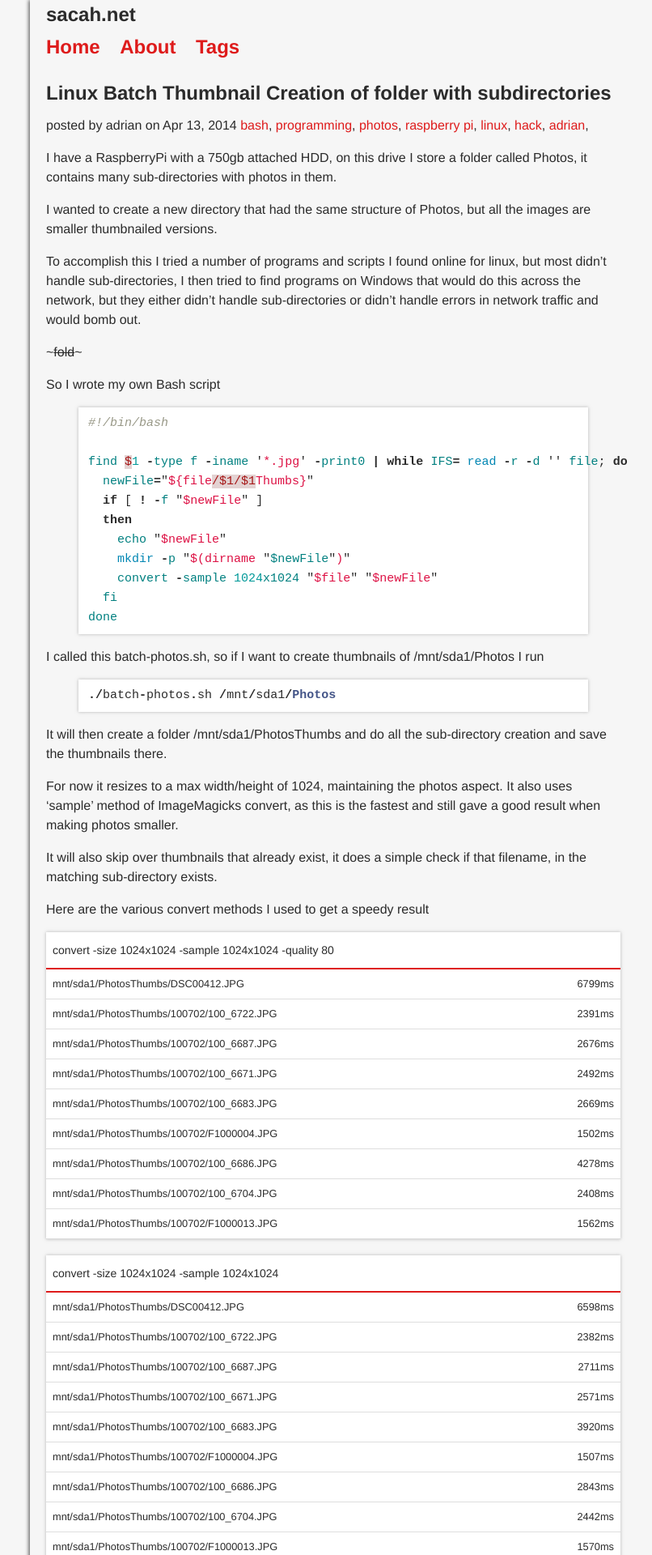
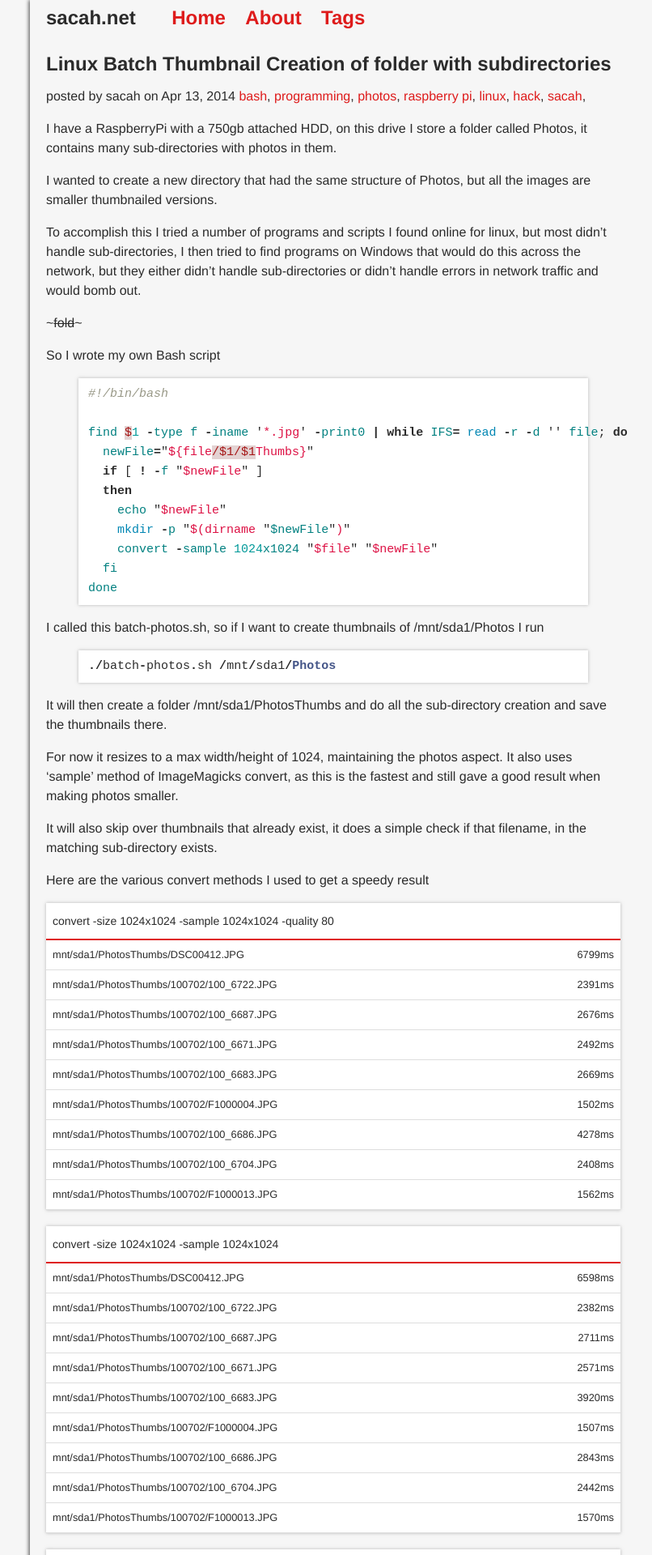
Before and after one commit to sacah/sacah.net-jekyll, a Jekyll site: the page built from _posts/2014-04-13-linux-batch-thumbnail-creation-of.md, in a window 1280 px wide. Shown: the top 1920 px of the page at 81% size, without its empty margins (278-1084 px from the left). Built offline with Jekyll 4.4.1, drawn with Linux system fonts in a browser that asks for light colours; comment, search, counter and statistics services are not loaded.

Commit message:
Inline headers in full view

```diff
--- a/_posts/2014-04-13-linux-batch-thumbnail-creation-of.md
+++ b/_posts/2014-04-13-linux-batch-thumbnail-creation-of.md
@@ -2,7 +2,7 @@
 layout: post
 title: Linux Batch Thumbnail Creation of folder with subdirectories
 date: '2014-04-13T12:36:00.000+10:00'
-author: adrian
+author: sacah
 tags:
 - bash
 - programming
@@ -10,7 +10,7 @@ tags:
 - raspberry pi
 - linux
 - hack
-- adrian
+- sacah
 modified_time: '2014-04-13T12:41:13.928+10:00'
 blogger_id: tag:blogger.com,1999:blog-4605009901196846959.post-592268148388679244
 blogger_orig_url: http://www.sacah.net/2014/04/linux-batch-thumbnail-creation-of.html
--- a/_sass/_layout.scss
+++ b/_sass/_layout.scss
@@ -27,10 +27,13 @@
     .siteHeader {
         border: none;
 
+        NAV, H1 {
+            display: inline-block;
+        }
+
         H1 {
             background: none;
             font-size: 1.5em;
-
 
             A, A:hover {
                 color: $text-color;
```
